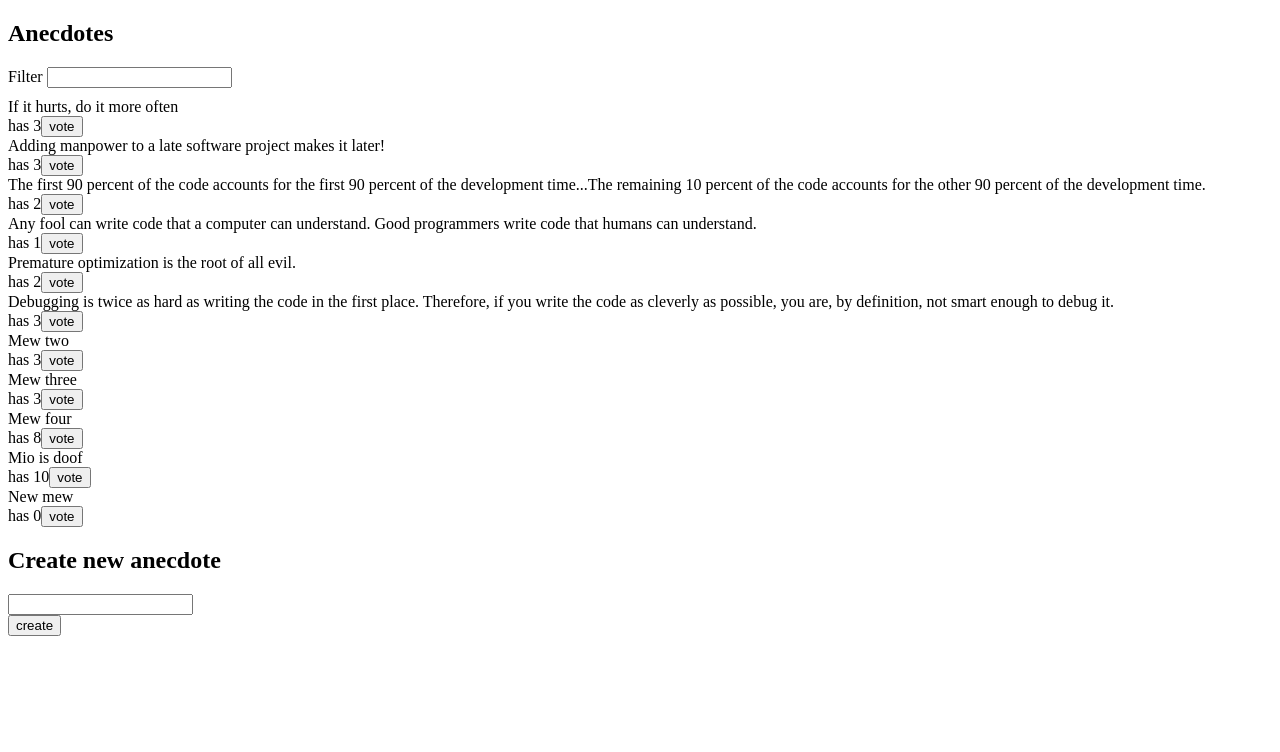
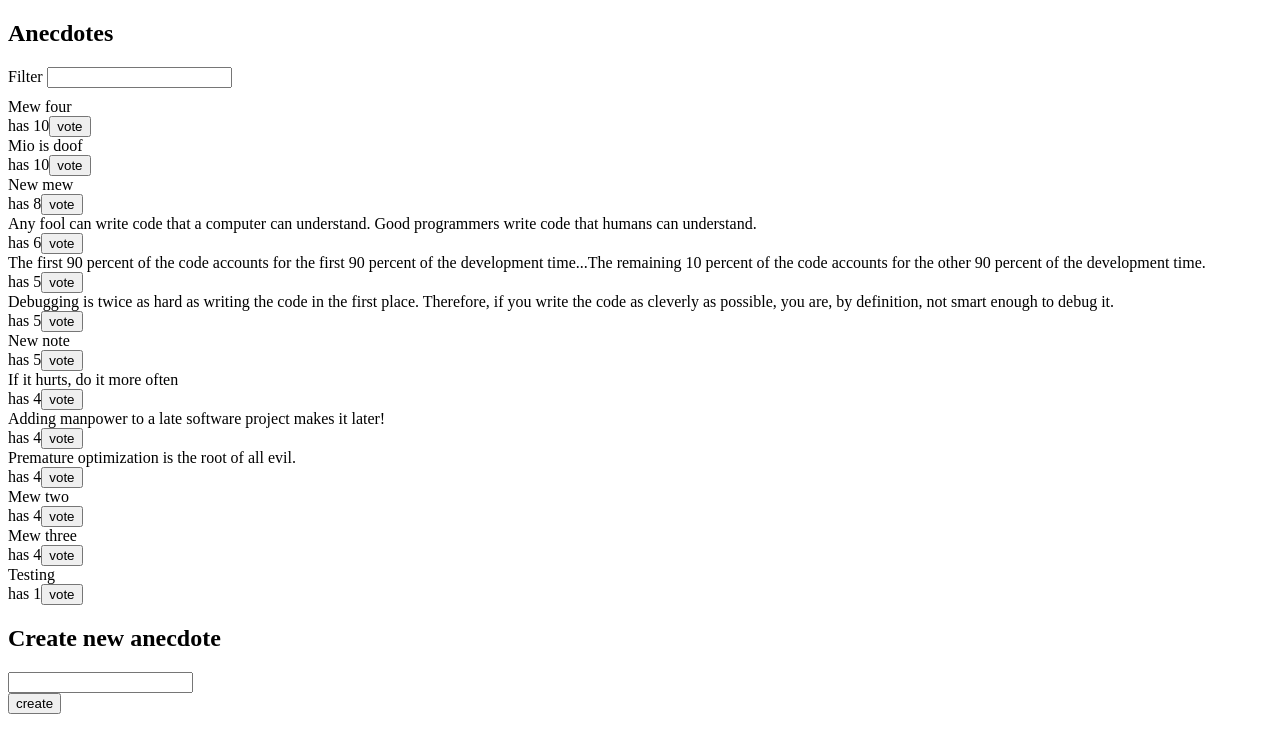
Before and after one commit to Hakizu/part6tasks, a React (Create React App) app in the folder redux-anecdotes/: page / in a window 1280 px wide. Shown: the top 752 px of the page. Built offline with nearby package versions, Linux system fonts and the light colour scheme; data requests are answered from the project's data file.

Commit message:
6.21 anecdotes, the grand finale

```diff
--- a/redux-anecdotes/db.json
+++ b/redux-anecdotes/db.json
@@ -3,46 +3,46 @@
     {
       "content": "If it hurts, do it more often",
       "id": "47145",
-      "votes": 3
+      "votes": 4
     },
     {
       "content": "Adding manpower to a late software project makes it later!",
       "id": "21149",
-      "votes": 3
+      "votes": 4
     },
     {
       "content": "The first 90 percent of the code accounts for the first 90 percent of the development time...The remaining 10 percent of the code accounts for the other 90 percent of the development time.",
       "id": "69581",
-      "votes": 2
+      "votes": 5
     },
     {
       "content": "Any fool can write code that a computer can understand. Good programmers write code that humans can understand.",
       "id": "36975",
-      "votes": 1
+      "votes": 6
     },
     {
       "content": "Premature optimization is the root of all evil.",
       "id": "25170",
-      "votes": 2
+      "votes": 4
     },
     {
       "content": "Debugging is twice as hard as writing the code in the first place. Therefore, if you write the code as cleverly as possible, you are, by definition, not smart enough to debug it.",
       "id": "98312",
-      "votes": 3
+      "votes": 5
     },
     {
       "content": "Mew two",
-      "votes": 3,
+      "votes": 4,
       "id": "vYMDujs"
     },
     {
       "content": "Mew three",
-      "votes": 3,
+      "votes": 4,
       "id": "AepN4dK"
     },
     {
       "content": "Mew four",
-      "votes": 8,
+      "votes": 10,
       "id": "MDmRuQw"
     },
     {
@@ -52,8 +52,18 @@
     },
     {
       "content": "New mew",
-      "votes": 0,
+      "votes": 8,
       "id": "rX6XKqc"
+    },
+    {
+      "content": "New note",
+      "votes": 5,
+      "id": "ze0xDn3"
+    },
+    {
+      "content": "Testing",
+      "votes": 1,
+      "id": "0tgyy8P"
     }
   ]
 }
--- a/redux-anecdotes/src/components/AnecdoteList.js
+++ b/redux-anecdotes/src/components/AnecdoteList.js
@@ -11,14 +11,16 @@ const AnecdoteList = (props) => {
       : props.anecdotes
   }
 
-  const vote = (props) => {}
-  //   dispatch(voting(props))
-  //   dispatch(setNoti(props , 10))
-  // }
+  const vote = (anecdote) => {
+    props.voting(anecdote)
+    props.setNoti(anecdote , 10)
+  }
 
   return (
     <div>
-      {anecdotes().map(anecdote =>
+      {anecdotes()
+        .sort((a,b) => b.votes - a.votes)
+        .map(anecdote =>
           <div key={anecdote.id}>
             <div>
               {anecdote.content}
--- a/redux-anecdotes/src/reducers/anecdoteReducer.js
+++ b/redux-anecdotes/src/reducers/anecdoteReducer.js
@@ -42,12 +42,11 @@ export const createAnecdote = content => {
 }
 
 export const voting = (data) => {
-  console.log(data, 'yo action');
   return async dispatch => {
     const updatedAnecdote = await anecdotesService.update(data.id)
     dispatch({
       type: 'vote',
-      data
+      data: updatedAnecdote.data
     })
   }
 }
--- a/redux-anecdotes/src/reducers/notificationReducer.js
+++ b/redux-anecdotes/src/reducers/notificationReducer.js
@@ -1,8 +1,6 @@
 const notificationReducer = (state = '', action) => {
   console.log('current action', action)
   switch(action.type) {
-    case 'addAnecdote':
-      return action.data
 
     case 'setNoti':
       return action.data
@@ -15,13 +13,20 @@ const notificationReducer = (state = '', action) => {
   }
 }
 
+let timeID = null
+
 export const setNoti = (data, timeout) => {
   return async dispatch => {
     dispatch({
       type: 'setNoti',
       data
     })
-    setTimeout(() => {
+
+    if (timeID) {
+      clearTimeout(timeID)
+    }
+
+    timeID = setTimeout(() => {
       dispatch(removeNoti())
     }, 5000)
   }
```
Lines whose indentation alone changed are shown as unchanged.
